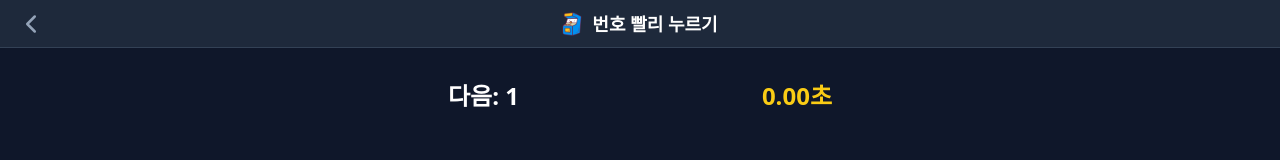
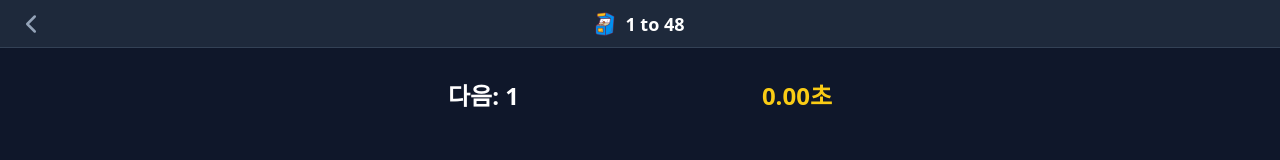
Before and after one commit to hjj5946-upply/jungamebox, a React (Vite) app: page /#/games/speed in a window 1280 px wide. Shown: the top 160 px of the page. Built offline with nearby package versions, Linux system fonts and the light colour scheme.

Commit message:
251103_11

```diff
--- a/src/pages/LottoPage.tsx
+++ b/src/pages/LottoPage.tsx
@@ -189,7 +189,7 @@ export default function LottoPage() {
             disabled={isDrawing}
             className="flex-1 py-4 bg-green-600 hover:bg-green-700 text-white font-bold text-lg rounded-lg disabled:opacity-50 disabled:cursor-not-allowed transition-colors"
           >
-            {isDrawing ? "뽑는 중..." : "로또 번호 뽑기"}
+            {isDrawing ? "뽑는 중..." : "추첨하기"}
           </button>
           {(numbers.some(n => n !== null) || drawHistory.length > 0) && (
             <button
--- a/src/pages/NumberGamePage.tsx
+++ b/src/pages/NumberGamePage.tsx
@@ -83,7 +83,7 @@ export default function NumberGamePage() {
   };
 
   return (
-    <GameLayout title="번호 빨리 누르기">
+    <GameLayout title="1 to 48">
       <div className="flex flex-col h-full gap-6 py-4">
         {/* 상태 표시 */}
         <div className="flex justify-between items-center px-4">
```
